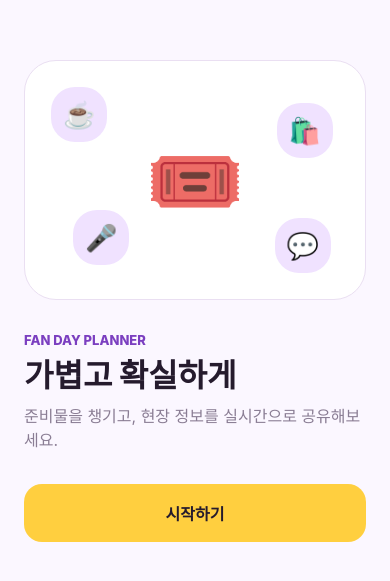
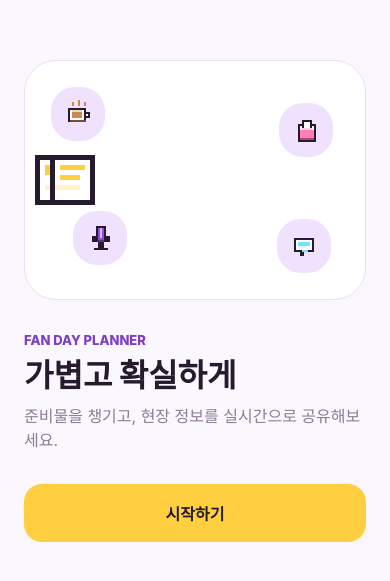
Before and after one commit to soundspeedskye/onreori, a React Native app: screen /Landing in a window 390 px wide. Shown: the part 121-702 px from the top of the page. Built offline with nearby package versions, Linux system fonts and the light colour scheme; no server answers; what react-native-keyboard-controller would draw is missing.

Commit message:
feat(ui): add pixel icon components

```diff
--- a/src/components/checklist/ChecklistItemRow.tsx
+++ b/src/components/checklist/ChecklistItemRow.tsx
@@ -5,6 +5,7 @@ import {colors, radii, spacing} from '../../theme/tokens';
 import type {ChecklistItem} from '../../types';
 import {Card} from '../ui/Card';
 import {Chip} from '../ui/Chip';
+import {PixelIcon} from '../ui/PixelIcon';
 
 type ChecklistItemRowProps = {
   canDelete?: boolean;
@@ -26,7 +27,9 @@ export function ChecklistItemRow({
       accessibilityState={{checked: item.checked}}
       onPress={onToggle}
       style={styles.row}>
-      <Text style={styles.checkbox}>{item.checked ? '☑︎' : '☐'}</Text>
+      <View style={styles.checkbox}>
+        <PixelIcon name={item.checked ? 'checkOn' : 'checkOff'} size={28} />
+      </View>
       <View style={styles.content}>
         <View style={styles.headerRow}>
           <View style={styles.titleRow}>
@@ -69,10 +72,9 @@ const styles = StyleSheet.create({
     padding: spacing.md,
   },
   checkbox: {
-    color: colors.brand,
-    fontSize: 26,
-    lineHeight: 28,
+    height: 30,
     marginTop: 2,
+    width: 30,
   },
   content: {
     flex: 1,
--- a/src/components/myPage/MyChecklistTab.tsx
+++ b/src/components/myPage/MyChecklistTab.tsx
@@ -7,6 +7,7 @@ import type {RemoteChecklistSummary} from '../../types';
 import {getChecklistSaveStateLabel} from '../../utils/checklistPresentation';
 import {Card} from '../ui/Card';
 import {EmptyState} from '../ui/EmptyState';
+import {PixelIcon, getPixelIconNameForEmoji} from '../ui/PixelIcon';
 
 type MyChecklistTabProps = {
   checklists: RemoteChecklistSummary[];
@@ -39,19 +40,26 @@ export function MyChecklistTab({
 
   return (
     <View style={styles.checklistList}>
-      {checklists.map(item => (
+      {checklists.map(item => {
+        const iconName =
+          getPixelIconNameForEmoji(getTemplateById(item.templateId)?.icon) ??
+          'checkOn';
+
+        return (
           <Card
             key={item.remoteId}
             onPress={() => onOpenChecklist(item)}
             style={styles.checklistCard}>
-          <Text style={styles.checklistTitle}>
-            {getTemplateById(item.templateId)?.icon ?? '✅'} {item.title}
-          </Text>
+            <View style={styles.checklistTitleRow}>
+              <PixelIcon name={iconName} size={28} />
+              <Text style={styles.checklistTitle}>{item.title}</Text>
+            </View>
             <Text style={styles.checklistMeta}>
               {getChecklistSaveStateLabel('synced')}
             </Text>
           </Card>
-      ))}
+        );
+      })}
     </View>
   );
 }
@@ -65,8 +73,14 @@ const styles = StyleSheet.create({
     gap: spacing.sm,
     padding: spacing.lg,
   },
+  checklistTitleRow: {
+    alignItems: 'center',
+    flexDirection: 'row',
+    gap: spacing.sm,
+  },
   checklistTitle: {
     color: colors.text,
+    flex: 1,
     fontSize: 17,
     fontWeight: '800',
   },
--- a/src/components/myPage/MyPageProfileHeader.tsx
+++ b/src/components/myPage/MyPageProfileHeader.tsx
@@ -4,6 +4,7 @@ import {StyleSheet, Text, View} from 'react-native';
 import {colors, radii, spacing} from '../../theme/tokens';
 import type {AuthUser} from '../../types';
 import {Card} from '../ui/Card';
+import {PixelIcon} from '../ui/PixelIcon';
 
 type MyPageProfileHeaderProps = {
   user: AuthUser;
@@ -12,7 +13,9 @@ type MyPageProfileHeaderProps = {
 export function MyPageProfileHeader({user}: MyPageProfileHeaderProps) {
   return (
     <Card style={styles.profileCard}>
-      <Text style={styles.profileIcon}>💗</Text>
+      <View style={styles.profileIcon}>
+        <PixelIcon name="heart" size={38} />
+      </View>
       <View style={styles.profileCopy}>
         <Text style={styles.title}>{user.nickname}</Text>
         <Text style={styles.description}>{user.email}</Text>
@@ -30,7 +33,12 @@ const styles = StyleSheet.create({
     padding: spacing.lg,
   },
   profileIcon: {
-    fontSize: 36,
+    alignItems: 'center',
+    backgroundColor: colors.surfaceMuted,
+    borderRadius: radii.card,
+    height: 54,
+    justifyContent: 'center',
+    width: 54,
   },
   profileCopy: {
     flex: 1,
--- /dev/null
+++ b/src/components/ui/PixelIcon.tsx
@@ -0,0 +1,277 @@
+import React from 'react';
+import {
+  StyleProp,
+  StyleSheet,
+  Text,
+  TextStyle,
+  View,
+  ViewStyle,
+} from 'react-native';
+
+type PixelRole = 'k' | 'bg' | 'p' | 'l' | 'd';
+type PixelRect = readonly [PixelRole, number, number, number, number];
+
+export type PixelIconName =
+  | 'bag'
+  | 'chat'
+  | 'checkOff'
+  | 'checkOn'
+  | 'coffee'
+  | 'heart'
+  | 'mic'
+  | 'ticket';
+
+type PixelIconProps = {
+  name: PixelIconName;
+  size?: number;
+  style?: StyleProp<ViewStyle>;
+  testID?: string;
+};
+
+type PixelIconForEmojiProps = {
+  emoji: string | undefined;
+  fallbackTextStyle?: StyleProp<TextStyle>;
+  size?: number;
+  style?: StyleProp<ViewStyle>;
+  testID?: string;
+};
+
+const GRID_SIZE = 16;
+
+const iconRects: Record<PixelIconName, readonly PixelRect[]> = {
+  ticket: [
+    ['k', 2, 3, 12, 10],
+    ['bg', 3, 4, 10, 8],
+    ['p', 4, 5, 2, 2],
+    ['p', 7, 5, 5, 1],
+    ['p', 7, 7, 4, 1],
+    ['l', 4, 9, 7, 1],
+    ['k', 2, 6, 1, 2],
+    ['k', 13, 6, 1, 2],
+    ['k', 5, 4, 1, 8],
+  ],
+  coffee: [
+    ['k', 3, 5, 9, 7],
+    ['bg', 4, 6, 7, 5],
+    ['p', 5, 7, 5, 3],
+    ['l', 5, 6, 5, 1],
+    ['k', 11, 7, 3, 3],
+    ['bg', 12, 8, 1, 1],
+    ['d', 4, 11, 8, 1],
+    ['p', 5, 2, 1, 2],
+    ['p', 8, 1, 1, 3],
+    ['p', 11, 2, 1, 2],
+  ],
+  bag: [
+    ['k', 4, 5, 9, 9],
+    ['bg', 5, 6, 7, 7],
+    ['p', 5, 8, 7, 4],
+    ['l', 6, 6, 5, 2],
+    ['k', 6, 3, 5, 4],
+    ['bg', 7, 4, 3, 3],
+    ['d', 5, 12, 7, 1],
+  ],
+  mic: [
+    ['k', 6, 2, 5, 8],
+    ['p', 7, 3, 3, 6],
+    ['l', 8, 3, 1, 5],
+    ['k', 4, 7, 2, 3],
+    ['k', 11, 7, 2, 3],
+    ['k', 7, 10, 3, 3],
+    ['k', 5, 13, 7, 1],
+    ['d', 7, 9, 3, 1],
+  ],
+  chat: [
+    ['k', 3, 4, 10, 7],
+    ['bg', 4, 5, 8, 5],
+    ['p', 5, 6, 6, 2],
+    ['l', 5, 8, 4, 1],
+    ['k', 6, 10, 2, 3],
+    ['p', 7, 10, 3, 1],
+  ],
+  heart: [
+    ['k', 4, 3, 3, 2],
+    ['k', 9, 3, 3, 2],
+    ['k', 3, 5, 10, 4],
+    ['k', 5, 9, 6, 2],
+    ['k', 7, 11, 2, 2],
+    ['p', 5, 4, 2, 1],
+    ['p', 9, 4, 2, 1],
+    ['p', 4, 5, 8, 3],
+    ['p', 6, 8, 4, 2],
+    ['p', 8, 10, 1, 1],
+    ['l', 5, 5, 2, 1],
+  ],
+  checkOn: [
+    ['k', 3, 3, 10, 10],
+    ['bg', 4, 4, 8, 8],
+    ['p', 5, 8, 2, 2],
+    ['p', 7, 9, 2, 2],
+    ['p', 9, 6, 2, 3],
+    ['p', 11, 5, 1, 2],
+  ],
+  checkOff: [
+    ['k', 3, 3, 10, 10],
+    ['bg', 4, 4, 8, 8],
+  ],
+};
+
+const iconPalettes: Record<
+  PixelIconName,
+  Record<PixelRole, string>
+> = {
+  ticket: {
+    k: '#251b2d',
+    bg: '#ffffff',
+    p: '#ffcf3f',
+    l: '#fff3c5',
+    d: '#d89613',
+  },
+  coffee: {
+    k: '#251b2d',
+    bg: '#ffffff',
+    p: '#c98a52',
+    l: '#f6d8b8',
+    d: '#7a4b30',
+  },
+  bag: {
+    k: '#251b2d',
+    bg: '#ffffff',
+    p: '#ff7eb6',
+    l: '#ffd1e5',
+    d: '#bc3f7d',
+  },
+  mic: {
+    k: '#251b2d',
+    bg: '#ffffff',
+    p: '#8f4dd8',
+    l: '#d9b7ff',
+    d: '#61308f',
+  },
+  chat: {
+    k: '#251b2d',
+    bg: '#ffffff',
+    p: '#76e4ff',
+    l: '#d9f8ff',
+    d: '#2a8eae',
+  },
+  heart: {
+    k: '#251b2d',
+    bg: '#ffffff',
+    p: '#ff6fae',
+    l: '#ffd1e5',
+    d: '#a93a72',
+  },
+  checkOn: {
+    k: '#251b2d',
+    bg: '#ffffff',
+    p: '#22a86b',
+    l: '#d8f8e7',
+    d: '#0c6846',
+  },
+  checkOff: {
+    k: '#bcaec8',
+    bg: '#ffffff',
+    p: '#bcaec8',
+    l: '#ffffff',
+    d: '#8a7d94',
+  },
+};
+
+const emojiIconMap: Record<string, PixelIconName> = {
+  '🎟️': 'ticket',
+  '🎟': 'ticket',
+  '☕': 'coffee',
+  '🛍️': 'bag',
+  '🛍': 'bag',
+  '🎤': 'mic',
+  '💬': 'chat',
+  '💗': 'heart',
+  '✅': 'checkOn',
+  '☑︎': 'checkOn',
+  '☑': 'checkOn',
+  '☐': 'checkOff',
+};
+
+export function getPixelIconNameForEmoji(
+  emoji: string | undefined,
+): PixelIconName | undefined {
+  if (!emoji) {
+    return undefined;
+  }
+
+  return emojiIconMap[emoji];
+}
+
+export function getPixelIconRects(name: PixelIconName): readonly PixelRect[] {
+  return iconRects[name];
+}
+
+export function PixelIcon({
+  name,
+  size = 32,
+  style,
+  testID = 'pixel-icon',
+}: PixelIconProps) {
+  const unit = size / GRID_SIZE;
+  const palette = iconPalettes[name];
+
+  return (
+    <View
+      accessibilityElementsHidden
+      importantForAccessibility="no"
+      pointerEvents="none"
+      style={[styles.root, {height: size, width: size}, style]}
+      testID={testID}>
+      {iconRects[name].map(([role, x, y, width, height], index) => (
+        <View
+          key={`${role}-${x}-${y}-${width}-${height}-${index}`}
+          style={[
+            styles.block,
+            {
+              backgroundColor: palette[role],
+              height: height * unit,
+              left: x * unit,
+              top: y * unit,
+              width: width * unit,
+            },
+          ]}
+          testID="pixel-icon-block"
+        />
+      ))}
+    </View>
+  );
+}
+
+export function PixelIconForEmoji({
+  emoji,
+  fallbackTextStyle,
+  size = 32,
+  style,
+  testID = 'pixel-icon',
+}: PixelIconForEmojiProps) {
+  const iconName = getPixelIconNameForEmoji(emoji);
+
+  if (iconName) {
+    return <PixelIcon name={iconName} size={size} style={style} testID={testID} />;
+  }
+
+  return (
+    <Text
+      accessibilityElementsHidden
+      importantForAccessibility="no"
+      style={fallbackTextStyle}
+      testID={testID}>
+      {emoji ?? ''}
+    </Text>
+  );
+}
+
+const styles = StyleSheet.create({
+  root: {
+    position: 'relative',
+  },
+  block: {
+    position: 'absolute',
+  },
+});
--- a/src/screens/CategoryHomeScreen.tsx
+++ b/src/screens/CategoryHomeScreen.tsx
@@ -12,6 +12,9 @@ import type { EventCategory, RootStackParamList } from '../types';
 
 type Props = NativeStackScreenProps<RootStackParamList, 'CategoryHome'>;
 
+/**
+ * 이벤트 카테고리 목록을 보여주고 선택한 카테고리 상세 또는 마이페이지로 연결한다.
+ */
 export function CategoryHomeScreen({ navigation }: Props) {
   return (
     <SafeAreaView edges={['bottom']} style={styles.safeArea}>
--- a/src/screens/LandingScreen.tsx
+++ b/src/screens/LandingScreen.tsx
@@ -5,20 +5,32 @@ import type { NativeStackScreenProps } from '@react-navigation/native-stack';
 import {colors, radii, spacing} from '../theme/tokens';
 
 import {Button} from '../components/ui/Button';
+import {PixelIcon} from '../components/ui/PixelIcon';
 import type { RootStackParamList } from '../types';
 
 type Props = NativeStackScreenProps<RootStackParamList, 'Landing'>;
 
+/**
+ * 앱의 첫 진입 화면으로 핵심 사용 맥락을 보여주고 카테고리 홈으로 이동시킨다.
+ */
 export function LandingScreen({ navigation }: Props) {
   return (
     <SafeAreaView style={styles.safeArea}>
       <View style={styles.content}>
         <View style={styles.visual}>
-          <Text style={styles.visualIcon}>🎟️</Text>
-          <Text style={[styles.floatingIcon, styles.topLeft]}>☕</Text>
-          <Text style={[styles.floatingIcon, styles.topRight]}>🛍️</Text>
-          <Text style={[styles.floatingIcon, styles.bottomLeft]}>🎤</Text>
-          <Text style={[styles.floatingIcon, styles.bottomRight]}>💬</Text>
+          <PixelIcon name="ticket" size={80} />
+          <View style={[styles.floatingIcon, styles.topLeft]}>
+            <PixelIcon name="coffee" size={32} />
+          </View>
+          <View style={[styles.floatingIcon, styles.topRight]}>
+            <PixelIcon name="bag" size={32} />
+          </View>
+          <View style={[styles.floatingIcon, styles.bottomLeft]}>
+            <PixelIcon name="mic" size={32} />
+          </View>
+          <View style={[styles.floatingIcon, styles.bottomRight]}>
+            <PixelIcon name="chat" size={32} />
+          </View>
         </View>
 
         <View style={styles.copy}>
@@ -62,17 +74,14 @@ const styles = StyleSheet.create({
     position: 'relative',
     width: '100%',
   },
-  visualIcon: {
-    fontSize: 80,
-    textAlign: 'center',
-  },
   floatingIcon: {
+    alignItems: 'center',
     backgroundColor: colors.surfaceMuted,
     borderRadius: radii.xl,
-    fontSize: 26,
-    overflow: 'hidden',
-    padding: spacing.md,
+    height: 54,
+    justifyContent: 'center',
     position: 'absolute',
+    width: 54,
   },
   topLeft: {
     left: 26,
--- a/src/screens/MyPageScreen.tsx
+++ b/src/screens/MyPageScreen.tsx
@@ -20,6 +20,9 @@ import {useMyRooms} from './myPage/useMyRooms';
 
 type Props = NativeStackScreenProps<RootStackParamList, 'MyPage'>;
 
+/**
+ * 로그인 상태에 따라 게스트 안내 또는 계정의 체크리스트와 단톡방 이력을 보여준다.
+ */
 export function MyPageScreen({navigation}: Props) {
   const {user, signOut} = useAuth();
   const [activeTab, setActiveTab] = useState<MyPageTab>('checklists');
```
Also changed, not shown: src/components/categories/CategoryCard.tsx (+8 -1 lines), src/components/checklist/ChecklistHeroCard.tsx (+6 -1 lines), src/components/ui/Chip.tsx (+11 -2 lines), src/screens/ConditionsScreen.tsx (+33 -21 lines). Lines whose indentation alone changed are shown as unchanged.
